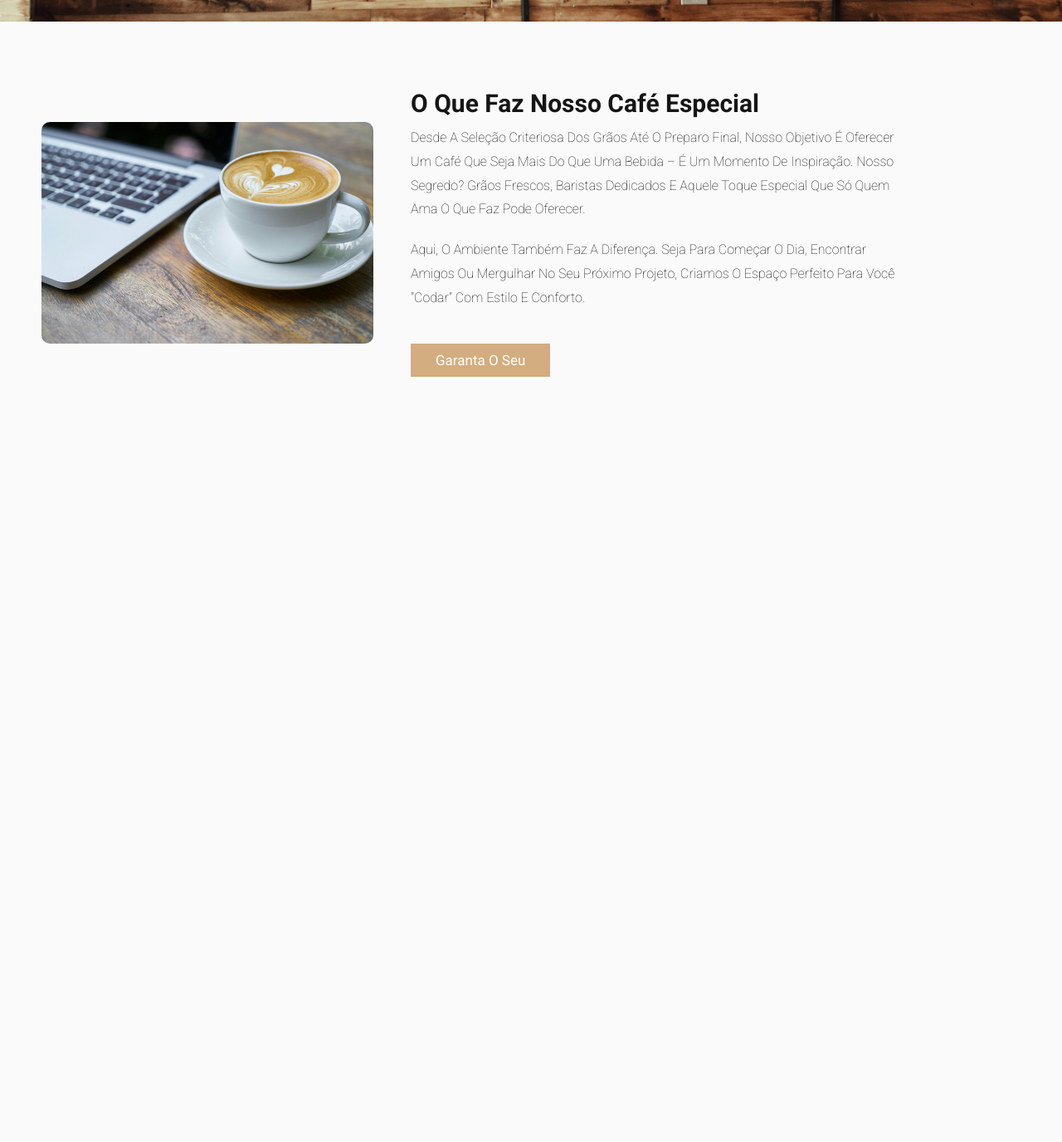
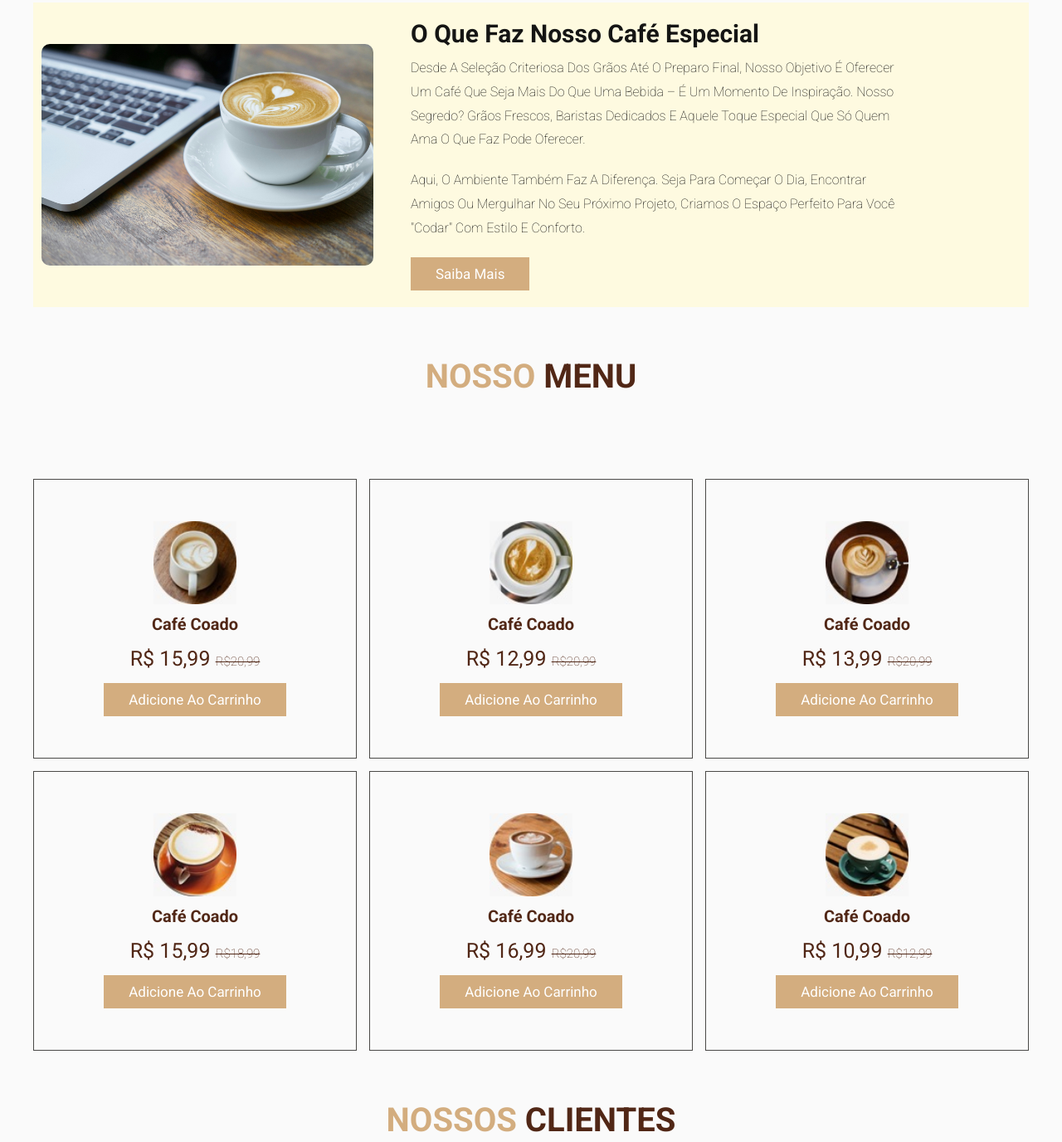
Before and after one commit to AlbertJossue93/Coffe-Break, a plain HTML site: page index.html in a window 1280 px wide. Shown: the part 974-2350 px from the top of the page at 83% size. Before the commit the page ends 1479 px from the top, so only its background shows below. Drawn offline with Linux system fonts and the light colour scheme.

Commit message:
primeiro commit

```diff
--- a/index.html
+++ b/index.html
@@ -26,7 +26,7 @@
         <!-- Menu de Navegaçao-->
         <nav class="navbar">
           <!-- Links de navegação para as seções da página -->
-          <a href="#">home</a>
+          <a href="#home">home</a>
           <a href="#about">sobre</a>
           <a href="#menu">Menu</a>
           <a href="#review">Avaliações</a>
@@ -50,18 +50,21 @@
       </section>
     </header>
 
+<!---->
     <div class="home-container">
       <section id="home">
         <div class="content">
           <h3>CODE COM O MELHOR CAFÉ DA REGIÃO</h3>
-          <p></p>
+          <p>Lorem ipsum dolor sit amet consectetur adipisicing elit. Porro sed commodi veniam fugit eius voluptatibus minus, architecto dolorum odio, maiores optio voluptatem possimus voluptates repellat deleniti. Quis aliquid voluptas voluptate!</p>
           <a href="#" class="btn">Pegue o seu agora</a>
         </div>
       </section>
     </div>
 
+<!--estrutura da seção sobre nós-->
+
     <section class="about" id="about">
-      <h2 class="title"><span>Sobre</span> Nós</h2>
+      <h2 class="title">Sobre<span> Nós</span></h2>
 
       <div class="row">
 
@@ -73,11 +76,64 @@
           <h3> O que faz nosso café especial</h3>
           <p>Desde a seleção criteriosa dos grãos até o preparo final, nosso objetivo é oferecer um café que seja mais do que uma bebida – é um momento de inspiração. Nosso segredo? Grãos frescos, baristas dedicados e aquele toque especial que só quem ama o que faz pode oferecer.</p>
           <p>Aqui, o ambiente também faz a diferença. Seja para começar o dia, encontrar amigos ou mergulhar no seu próximo projeto, criamos o espaço perfeito para você "codar" com estilo e conforto.</p>
-          <a href="#" class="btn">Garanta o seu</a>
+          <a href="#" class="btn">Saiba Mais</a>
         </div>
 
       </div>
+    </section>
+<!--Area do menu com os itens por div-->
+    <section class="menu" id="menu">
+      <h2 class="title">Nosso <span> Menu</span></h2>
+      <div class="box-container">
+        <div class="box">
+          <img src="./img/menu-1.jpg" alt="item-1">
+          <h3>Café coado</h3>
+          <div class="price">R$ 15,99 <span>R$20,99</span></div>
+          <a href="#" class="btn">Adicione ao carrinho</a>
+        </div>
+        <div class="box">
+          <img src="./img/menu-2.jpg" alt="item-2">
+          <h3>Café coado</h3>
+          <div class="price">R$ 12,99 <span>R$20,99</span></div>
+          <a href="#" class="btn">Adicione ao carrinho</a>
+        </div>
+        <div class="box">
+          <img src="./img/menu-3.jpg" alt="item-3">
+          <h3>Café coado</h3>
+          <div class="price">R$ 13,99 <span>R$20,99</span></div>
+          <a href="#" class="btn">Adicione ao carrinho</a>
+        </div>
+        <div class="box">
+          <img src="./img/menu-4.jpg" alt="item-4">
+          <h3>Café coado</h3>
+          <div class="price">R$ 15,99 <span>R$18,99</span></div>
+          <a href="#" class="btn">Adicione ao carrinho</a>
+        </div>
+        <div class="box">
+          <img src="./img/menu-5.jpg" alt="item-5">
+          <h3>Café coado</h3>
+          <div class="price">R$ 16,99 <span>R$20,99</span></div>
+          <a href="#" class="btn">Adicione ao carrinho</a>
+        </div>
+        <div class="box">
+          <img src="./img/menu-6.jpg" alt="item-6">
+          <h3>Café coado</h3>
+          <div class="price">R$ 10,99 <span>R$12,99</span></div>
+          <a href="#" class="btn">Adicione ao carrinho</a>
+        </div>
+      </div>
+    </section>
 
+    <section class="review" id="review">
+      <h2 class="title">Nossos <span>Clientes</span></h2>
+      <div class="box-container">
+        <div class="box">
+          <img src="./img/quote-img.jpg">
+          <p>Lorem ipsum dolor sit amet consectetur adipisicing elit. Accusantium voluptatibus soluta assumenda? Reiciendis minus autem itaque, nesciunt quidem laudantium quos, id expedita tempore officiis labore neque placeat, dolorum atque mollitia!</p>
+          <img src="./img/pic-1.jpg" alt="foto-cliente">
+          <h3>Carlos Miguel</h3>
+        </div>
+      </div>
     </section>
 
     <div class="modal">
--- a/style.css
+++ b/style.css
@@ -14,21 +14,9 @@
  border: none;
  text-decoration: none;
  text-transform: capitalize;
- transition: 0.2 linear;
+ transition: 0.2s linear;
  font-family: "Roboto", sans-serif;
 
-}
-
-/* imagem de fundo */
-.home-container{
-  background: url("./img/pexels-apgpotr-683039.jpg");
-  background-position: center;
-  background-size: cover;
-  position: relative;
-  top: 140px; /* Empurra para baixo */
-  z-index: -1; /*para a imagem ficar atrás de tudo*/
-  width: 100%;
-  height: 100%;
 }
 
 /* Estilo para a logo */
@@ -107,29 +95,6 @@ section {
   height: 40px;
 }
 
-.home-container section{
-  display: flex;
-  align-items: center;
-  min-height: 100vh;
-}
-
-.content{
-  max-width: 60rem;
-}
-
-.content{
-  color:var(--pastel);
-  font-size: 6rem;
-}
-
-.content p{
-  color: #fff;
-  font-size: 2rem;
-  font-weight: 100;
-  line-height: 1.8;
-  padding: 1rem 0;
-}
-
 .btn{
   background: var(--main-color);
   color:#fff;
@@ -145,8 +110,38 @@ section {
   letter-spacing: 0.1rem;
 }
 
+.home-container{
+  background: url(./img/pexels-apgpotr-683039.jpg);
+  height: 100vh;
+  background-position: center;
+  background-size: cover;
+}
+
+.home-container section{
+  display: flex;
+  align-items: center;
+  min-height: 100vh;
+}
+
+.content{
+  max-width: 60rem;
+}
+
+.content h3{
+  color:var(--pastel);
+  font-size: 6rem;
+}
+
+.content p{
+  color:var(--pastel);
+  font-size: 2rem;
+  font-weight: 100;
+  line-height: 1.8;
+  padding: 1rem 0;
+}
+
 .title{
-  font-size: 6rem;
+  font-size: 4rem;
   color: var(--main-color);
   text-align: center;
   text-transform: uppercase;
@@ -154,30 +149,16 @@ section {
 }
 
 .title span {
-  color: #fff;
+  color: #512716;
   text-transform: uppercase;
 }
 
 .about .row{
   display: flex;
   align-items: center;
-  background-color: var(--black);
+  background-color: var(--pastel);
   gap: 1.5rem;
   flex-wrap: wrap;
-}
-
-.about .row .Container-image{
-  display: flex;
-  justify-content: center; /* Centraliza horizontalmente */
-  align-items: center;    /* Centraliza verticalmente, se necessário */
-  padding: 1rem;
-}
-
-.about .row .Container-image img {
-  width: 100%; /* Ajuste conforme necessário (diminui a imagem) */
-  max-width: 400px; /* Limite para não exceder */
-  height: auto; /* Mantém a proporção */
-  border-radius: 10px; /* Deixa as bordas arredondadas, opcional */
 }
 
 .about .row .content{
@@ -196,6 +177,68 @@ section {
   padding: 1rem 0;
   line-height: 1.8;
 }
+.menu .box-container{
+  display: grid;
+  grid-template-columns: repeat(auto-fit, minmax(30rem, 1fr));
+  gap: 1.5rem;
+}
+
+.menu .box-container .box{
+  text-align: center;
+  border: var(--border);
+  padding: 5rem;
+  cursor: pointer;
+}
+
+.menu .box-container .box img{
+  height: 10rem;
+}
+
+
+.menu .box-container .box h3{
+  color: #512716;;
+  font-size: 2rem;
+  padding: 1rem 0;
+}
+
+.menu .box-container .box .price{
+  color: #512716;;
+  font-size: 2.5rem;
+  padding: 0.5rem 0;
+}
+
+.menu .box-container .box .price span{
+  font-size: 1.5rem;
+  text-decoration: line-through;
+  font-weight: lighter;
+}
+
+.menu .box-container .box:hover{
+  background-color: #512716;
+}
+
+.menu .box-container .box:hover>*{
+  color: var(--main-color);
+}
+
+.about .row .Container-image{
+  display: flex;
+  justify-content: center; /* Centraliza horizontalmente */
+  align-items: center;    /* Centraliza verticalmente, se necessário */
+  padding: 1rem;
+}
+
+.about .row .Container-image img {
+  width: 100%; /* Ajuste conforme necessário (diminui a imagem) */
+  max-width: 400px; /* Limite para não exceder */
+  height: auto; /* Mantém a proporção */
+  border-radius: 10px; /* Deixa as bordas arredondadas, opcional */
+}
+
+
+
+
+
 
 .modal{
   display: flex;
```
Also changed, not shown: img/menu-1.jpg (added), img/menu-2.jpg (added), img/menu-3.jpg (added), img/menu-4.jpg (added), img/menu-5.jpg (added), img/menu-6.jpg (added), img/pic-1.jpg (added), img/pic-2.jpg (added), img/pic-3.jpg (added), img/quote-img.jpg (added).
